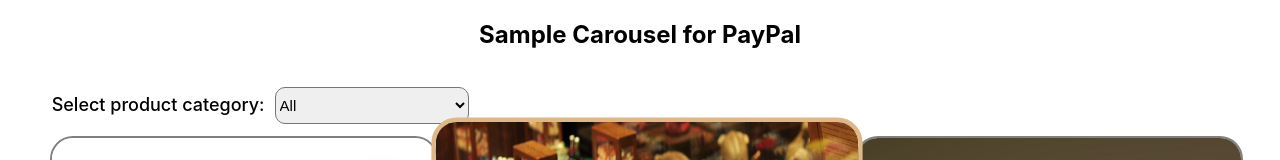
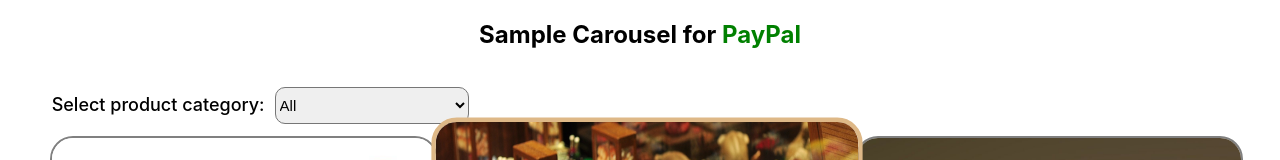
Before and after one commit to dhananjaykadam/react-carousel, a React (Create React App) app: page / in a window 1280 px wide. Shown: the top 160 px of the page. Built offline with nearby package versions, Linux system fonts and the light colour scheme.

Commit message:
chore: org name in green

```diff
--- a/src/App.css
+++ b/src/App.css
@@ -5,3 +5,6 @@
   text-align: center;
   margin-bottom: 3%;
 }
+.org-name {
+  color: green;
+}
--- a/src/App.js
+++ b/src/App.js
@@ -5,7 +5,7 @@ function App() {
   return (
     <div className="App">
       <div className="project-title">
-        <h2>Sample Carousel for PayPal</h2>
+        <h2>Sample Carousel for <span className="org-name">PayPal</span></h2>
       </div>
       <Carousel></Carousel>
     </div>
```
Also changed, not shown: 1 other file (tests, documents, lock files or other folders).
